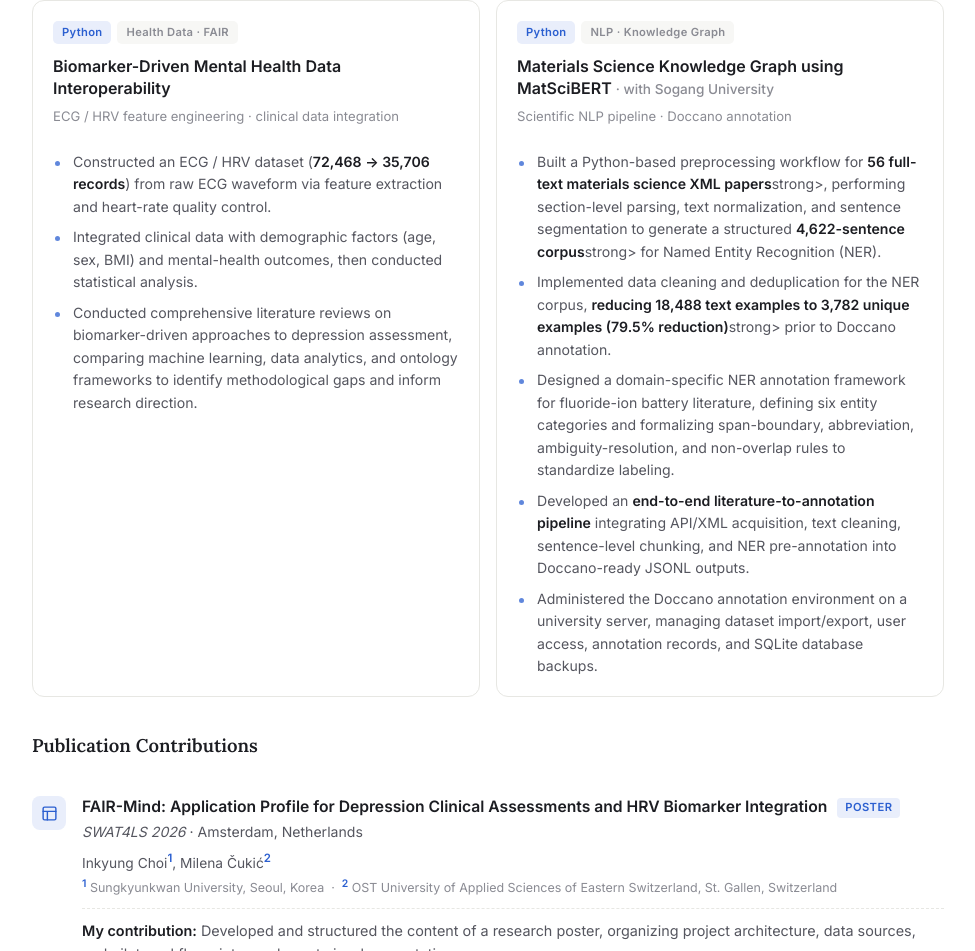
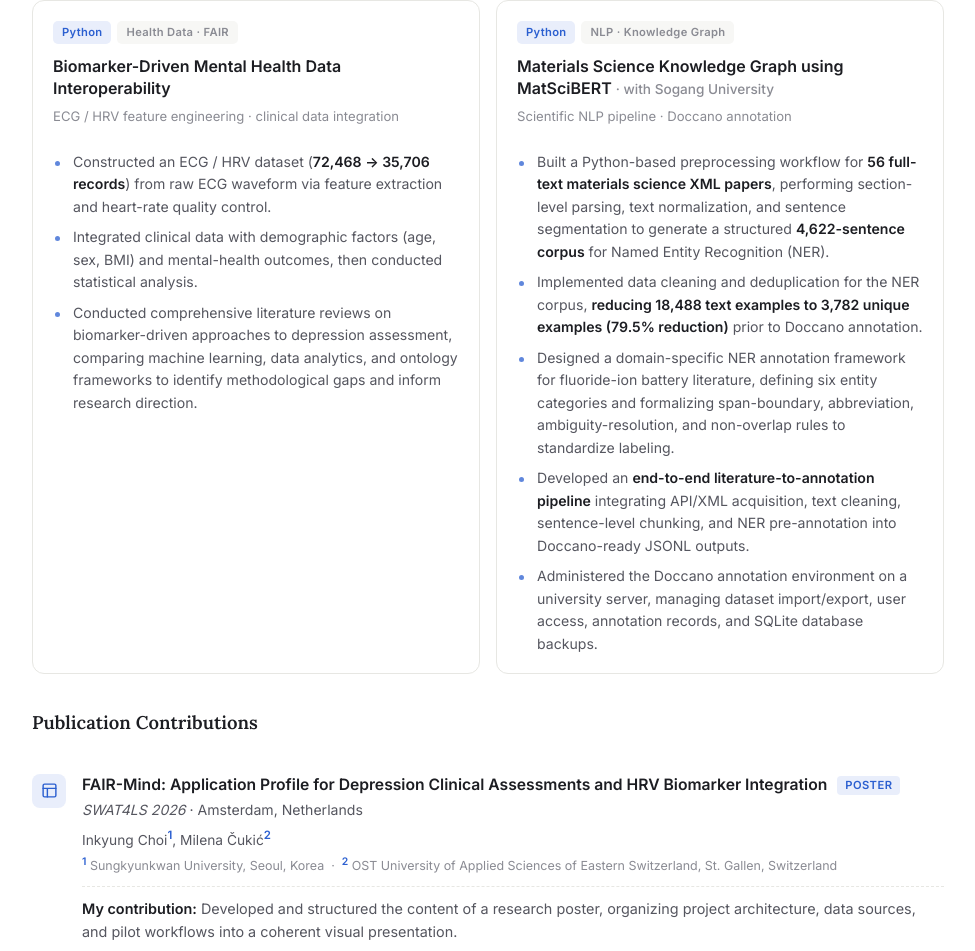
Before and after one commit to yulimjchoi/yulimjchoi.github.io, a plain HTML site: page index.html in a window 1280 px wide. Shown: the part 1477-2428 px from the top of the page, without its empty margins (152-1127 px from the left). Drawn offline with Linux system fonts and the light colour scheme.

Commit message:
Fix HTML encoding issues

```diff
--- a/index.html
+++ b/index.html
@@ -421,8 +421,8 @@
         <h3>Materials Science Knowledge Graph using MatSciBERT <span style="font-weight:500;color:var(--text-mute);font-size:.85rem">· with Sogang University</span></h3>
         <p class="ctx">Scientific NLP pipeline · Doccano annotation</p>
         <ul class="bul">
-          <li>Built a Python-based preprocessing workflow for <strong>56 full-text materials science XML papers</strong>strong>, performing section-level parsing, text normalization, and sentence segmentation to generate a structured <strong>4,622-sentence corpus</strong>strong> for Named Entity Recognition (NER).</li>
-          <li>Implemented data cleaning and deduplication for the NER corpus, <strong>reducing 18,488 text examples to 3,782 unique examples (79.5% reduction)</strong>strong> prior to Doccano annotation.</li>
+          <li>Built a Python-based preprocessing workflow for <strong>56 full-text materials science XML papers</strong>, performing section-level parsing, text normalization, and sentence segmentation to generate a structured <strong>4,622-sentence corpus</strong> for Named Entity Recognition (NER).</li>
+          <li>Implemented data cleaning and deduplication for the NER corpus, <strong>reducing 18,488 text examples to 3,782 unique examples (79.5% reduction)</strong> prior to Doccano annotation.</li>
           <li>Designed a domain-specific NER annotation framework for fluoride-ion battery literature, defining six entity categories and formalizing span-boundary, abbreviation, ambiguity-resolution, and non-overlap rules to standardize labeling.</li>
           <li>Developed an <strong>end-to-end literature-to-annotation pipeline</strong> integrating API/XML acquisition, text cleaning, sentence-level chunking, and NER pre-annotation into Doccano-ready JSONL outputs.</li>
           <li>Administered the Doccano annotation environment on a university server, managing dataset import/export, user access, annotation records, and SQLite database backups.</li>
```
